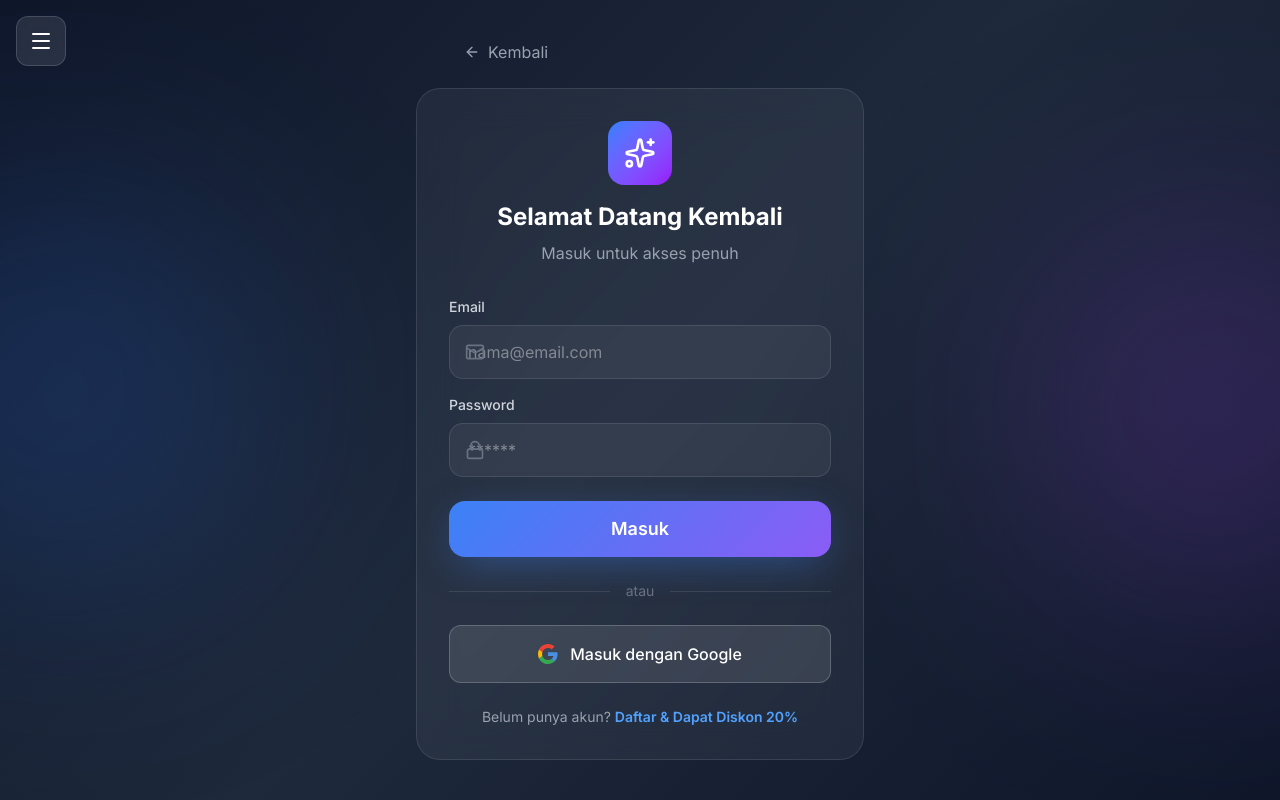
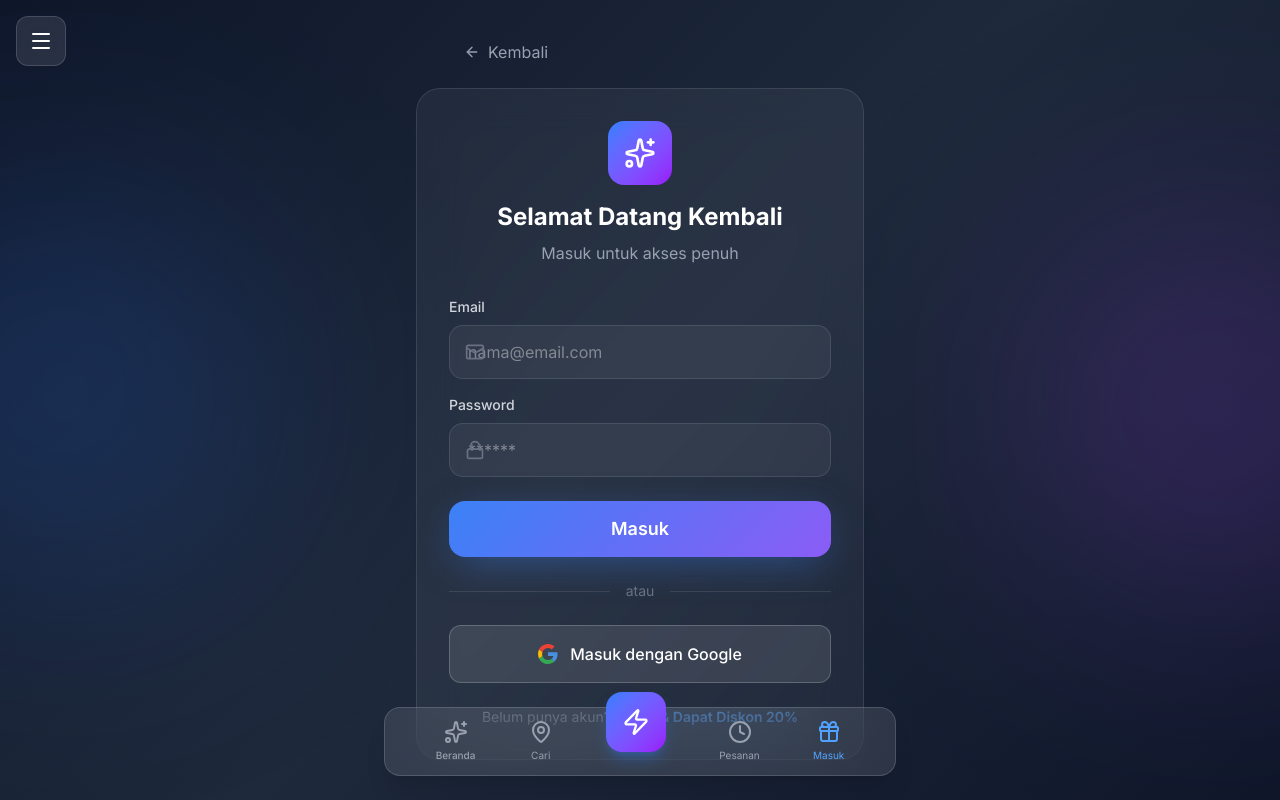
Before and after one commit to iinyiska/laundry-terdekat, a Next.js app: page /login in a window 1280 px wide. Built offline with nearby package versions, Linux system fonts and the light colour scheme.

Commit message:
feat: persistent bottom nav user cache ui fixes

```diff
--- a/src/app/account/page.tsx
+++ b/src/app/account/page.tsx
@@ -111,7 +111,7 @@ export default function AccountPage() {
     }
 
     return (
-        <main className="min-h-screen pb-8">
+        <main className="min-h-screen pb-32">
             <div className="fixed inset-0 -z-10"><div className="absolute inset-0 bg-gradient-to-br from-slate-900 to-slate-800" /></div>
 
             {/* Header */}
@@ -180,7 +180,7 @@ export default function AccountPage() {
                         <div>
                             <label className="text-sm text-gray-400 mb-2 block">Email</label>
                             <div className="relative">
-                                <Mail className="absolute left-4 top-1/2 -translate-y-1/2 w-5 h-5 text-gray-500" />
+                                {(!user?.email) && <Mail className="absolute left-4 top-1/2 -translate-y-1/2 w-5 h-5 text-gray-500" />}
                                 <input
                                     type="email"
                                     className="input-glass w-full pl-12 opacity-50"
--- a/src/app/layout.tsx
+++ b/src/app/layout.tsx
@@ -2,6 +2,7 @@ import type { Metadata } from "next";
 import { Inter } from "next/font/google";
 import "./globals.css";
 import SidebarMenu from "@/components/SidebarMenu";
+import BottomNav from "@/components/BottomNav";
 import DeepLinkAuthProvider from "@/components/DeepLinkAuthProvider";
 
 const inter = Inter({ subsets: ["latin"] });
@@ -22,6 +23,7 @@ export default function RootLayout({
         <DeepLinkAuthProvider>
           <SidebarMenu />
           {children}
+          <BottomNav />
         </DeepLinkAuthProvider>
       </body>
     </html>
--- a/src/app/page.tsx
+++ b/src/app/page.tsx
@@ -68,6 +68,15 @@ export default function Home() {
   }, [])
 
   const checkUser = async () => {
+    // Try to load cached user for instant UI
+    const cachedUser = localStorage.getItem('laundry_user_cache')
+    if (cachedUser) {
+      try {
+        setUser(JSON.parse(cachedUser))
+        setUserLoading(false)
+      } catch { }
+    }
+
     // First check if we have OAuth tokens from callback (for Capacitor)
     const storedTokens = localStorage.getItem('oauth_tokens')
     if (storedTokens) {
@@ -90,8 +99,24 @@ export default function Home() {
       }
     }
 
-    const { data: { user } } = await supabase.auth.getUser()
-    setUser(user)
+    const { data: { user: freshUser } } = await supabase.auth.getUser()
+
+    if (freshUser) {
+      setUser(freshUser)
+      localStorage.setItem('laundry_user_cache', JSON.stringify(freshUser))
+    } else {
+      // Only clear if we confirmed no session
+      if (!cachedUser) {
+        setUser(null)
+        localStorage.removeItem('laundry_user_cache')
+      } else {
+        // If cache existed but fresh failed, maybe check session again or just clear?
+        // Safest is to rely on fresh data if available, or keep cache if offline ideally
+        // But for now let's just update
+        setUser(null)
+        localStorage.removeItem('laundry_user_cache')
+      }
+    }
     setUserLoading(false)
   }
 
@@ -294,18 +319,7 @@ export default function Home() {
         </section>
       )}
 
-      {/* Navigation - Updated to check login status */}
-      <nav className="fixed bottom-6 left-4 right-4 max-w-lg mx-auto glass-bright py-4 px-6 flex justify-around items-center z-50">
-        <Link href="/" className="flex flex-col items-center text-blue-400"><Sparkles className="w-6 h-6" /><span className="text-xs mt-1 font-medium">Beranda</span></Link>
-        <Link href="/order" className="flex flex-col items-center text-gray-400 hover:text-white transition"><MapPin className="w-6 h-6" /><span className="text-xs mt-1">Cari</span></Link>
-        <Link href="/order" className="relative -mt-8 bg-gradient-to-br from-blue-500 to-purple-600 p-5 rounded-2xl shadow-lg shadow-blue-500/30"><Zap className="w-7 h-7 text-white" /></Link>
-        <Link href="/orders" className="flex flex-col items-center text-gray-400 hover:text-white transition"><Clock className="w-6 h-6" /><span className="text-xs mt-1">Pesanan</span></Link>
-        {user ? (
-          <Link href="/account" className="flex flex-col items-center text-gray-400 hover:text-white transition"><User className="w-6 h-6" /><span className="text-xs mt-1">Akun</span></Link>
-        ) : (
-          <Link href="/register" className="flex flex-col items-center text-gray-400 hover:text-white transition"><Gift className="w-6 h-6" /><span className="text-xs mt-1">Promo</span></Link>
-        )}
-      </nav>
+
     </main>
   )
 }
--- a/src/components/BottomNav.tsx
+++ b/src/components/BottomNav.tsx
@@ -1,49 +1,68 @@
 'use client'
 
+import { useState, useEffect } from 'react'
 import Link from 'next/link'
 import { usePathname } from 'next/navigation'
-import { Home, Search, ClipboardList, User } from 'lucide-react'
-
-const navItems = [
-    { href: '/', label: 'Home', icon: Home },
-    { href: '/order', label: 'Order', icon: Search },
-    { href: '/orders', label: 'Pesanan', icon: ClipboardList },
-    { href: '/login', label: 'Akun', icon: User },
-]
+import { Sparkles, MapPin, Zap, Clock, User, Gift } from 'lucide-react'
+import { createClient } from '@/utils/supabase/client'
 
 export default function BottomNav() {
     const pathname = usePathname()
+    const [user, setUser] = useState<any>(null)
+    const supabase = createClient()
+
+    useEffect(() => {
+        // Simple auth check
+        supabase.auth.getUser().then(({ data: { user } }) => setUser(user))
+
+        // Listen for changes (syncs with Login/Sidebar)
+        const { data: { subscription } } = supabase.auth.onAuthStateChange((_, session) => {
+            setUser(session?.user || null)
+        })
+
+        return () => subscription.unsubscribe()
+    }, [])
 
     // Don't show on admin or merchant pages
     if (pathname?.startsWith('/admin') || pathname?.startsWith('/merchant')) {
         return null
     }
 
+    // Helper for active state
+    const isActive = (path: string) => pathname === path
+
     return (
-        <nav className="fixed bottom-0 left-0 right-0 z-50 glass-bright border-t border-white/10 safe-area-bottom">
-            <div className="max-w-2xl mx-auto px-4">
-                <div className="flex justify-around items-center py-2">
-                    {navItems.map((item) => {
-                        const isActive = pathname === item.href ||
-                            (item.href !== '/' && pathname?.startsWith(item.href))
-                        const Icon = item.icon
+        <nav className="fixed bottom-6 left-4 right-4 max-w-lg mx-auto glass-bright py-3 px-6 flex justify-around items-center z-50 rounded-2xl shadow-xl backdrop-blur-md">
+            <Link href="/" className={`flex flex-col items-center transition ${isActive('/') ? 'text-blue-400' : 'text-gray-400 hover:text-white'}`}>
+                <Sparkles className="w-6 h-6" />
+                <span className="text-[10px] mt-1 font-medium">Beranda</span>
+            </Link>
 
-                        return (
-                            <Link
-                                key={item.href}
-                                href={item.href}
-                                className={`flex flex-col items-center gap-1 px-4 py-2 rounded-xl transition-all ${isActive
-                                        ? 'text-blue-400 bg-blue-500/20'
-                                        : 'text-gray-400 hover:text-white'
-                                    }`}
-                            >
-                                <Icon className="w-5 h-5" />
-                                <span className="text-xs font-medium">{item.label}</span>
-                            </Link>
-                        )
-                    })}
-                </div>
-            </div>
+            <Link href="/order" className={`flex flex-col items-center transition ${isActive('/order') ? 'text-blue-400' : 'text-gray-400 hover:text-white'}`}>
+                <MapPin className="w-6 h-6" />
+                <span className="text-[10px] mt-1">Cari</span>
+            </Link>
+
+            <Link href="/order" className="relative -mt-10 bg-gradient-to-br from-blue-500 to-purple-600 p-4 rounded-2xl shadow-lg shadow-blue-500/30 hover:scale-105 transition transform active:scale-95">
+                <Zap className="w-7 h-7 text-white" />
+            </Link>
+
+            <Link href="/orders" className={`flex flex-col items-center transition ${isActive('/orders') ? 'text-blue-400' : 'text-gray-400 hover:text-white'}`}>
+                <Clock className="w-6 h-6" />
+                <span className="text-[10px] mt-1">Pesanan</span>
+            </Link>
+
+            {user ? (
+                <Link href="/account" className={`flex flex-col items-center transition ${isActive('/account') ? 'text-blue-400' : 'text-gray-400 hover:text-white'}`}>
+                    <User className="w-6 h-6" />
+                    <span className="text-[10px] mt-1">Akun</span>
+                </Link>
+            ) : (
+                <Link href="/login" className={`flex flex-col items-center transition ${isActive('/login') ? 'text-blue-400' : 'text-gray-400 hover:text-white'}`}>
+                    <Gift className="w-6 h-6" />
+                    <span className="text-[10px] mt-1">Masuk</span>
+                </Link>
+            )}
         </nav>
     )
 }
```
